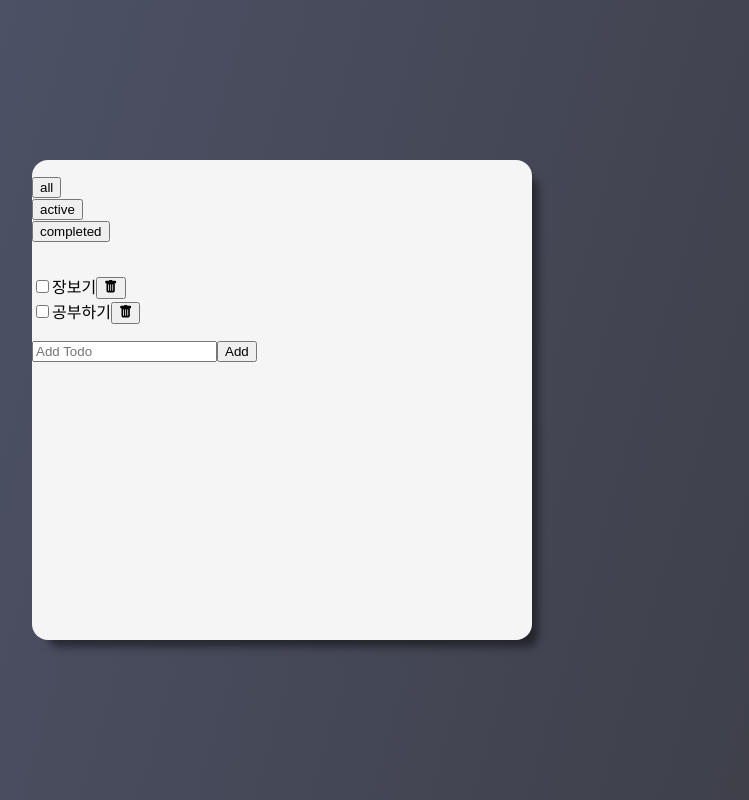
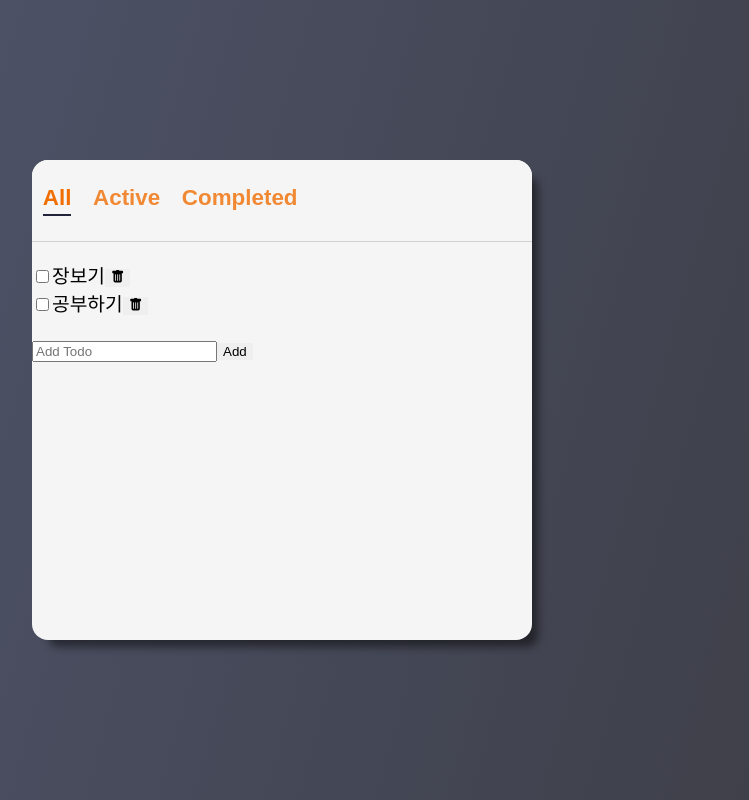
Before and after one commit to KangSikWoo/Todo-List, a React (Create React App) app: page / in a window 1280 px wide. Shown: the whole page, without its empty margins (358-1107 px from the left). Built offline with nearby package versions, Linux system fonts and the light colour scheme.

Commit message:
CSS 헤더 부분

```diff
--- a/src/components/Header/Header.jsx
+++ b/src/components/Header/Header.jsx
@@ -1,12 +1,21 @@
 import React from "react";
+import styles from "./Header.module.css";
 
 export default function Header({ filters, filter, onFilterChange }) {
   return (
-    <header>
-      <ul>
+    <header className={styles.header}>
+      <ul className={styles.filters}>
         {filters.map((value, index) => (
           <li key={index}>
-            <button onClick={() => onFilterChange(value)}>{value}</button>
+            <button
+              // Header.module.css파일에 있는 filter의 정보와 selected의 정보를 가져옴
+              className={`${styles.filter} ${
+                filter === value && styles.selected
+              }`}
+              onClick={() => onFilterChange(value)}
+            >
+              {value}
+            </button>
           </li>
         ))}
       </ul>
--- /dev/null
+++ b/src/components/Header/Header.module.css
@@ -0,0 +1,33 @@
+.header {
+  display: flex;
+  justify-content: space-between;
+  align-items: center;
+  background-color: var(--color-bg-dark);
+  border-bottom: 1px solid var(--color-grey);
+}
+
+.filters {
+  display: flex;
+}
+
+.filter {
+  font-size: 1.4rem;
+  margin: 0.3rem;
+  text-transform: capitalize;
+  background-color: transparent;
+  color: var(--color-accent);
+  opacity: 0.8;
+  font-weight: bold;
+}
+
+.filter:hover,
+.filter.selected {
+  opacity: 1;
+}
+
+.filter.selected::after {
+  content: "";
+  display: block;
+  margin-top: 0.2rem;
+  border: 1px solid var(--color-text);
+}
--- a/src/index.css
+++ b/src/index.css
@@ -17,6 +17,7 @@
   display: flex;
   justify-content: center;
   align-items: center;
+  font-size: 1.2rem;
   background: rgb(81, 87, 111);
   background: linear-gradient(
     106deg,
@@ -31,6 +32,7 @@
   max-width: 500px;
   background-color: var(--color-bg-dark);
   border-radius: 1rem;
+  overflow: hidden;
   display: flex;
   flex-direction: column;
   box-shadow: 11px 12px 8px -5px rgba(0, 0, 0, 0.47);
@@ -47,3 +49,8 @@
   list-style: none;
   padding-left: 0;
 }
+
+button {
+  outline: none;
+  border: none;
+}
```
